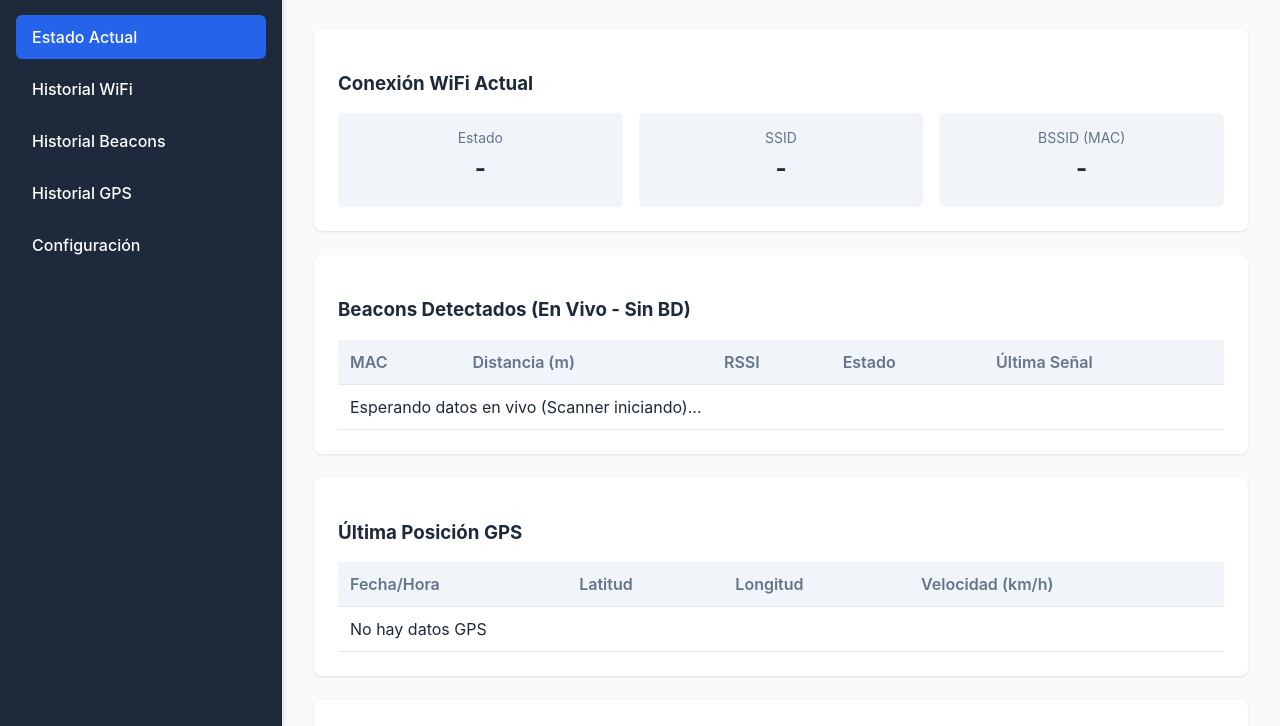
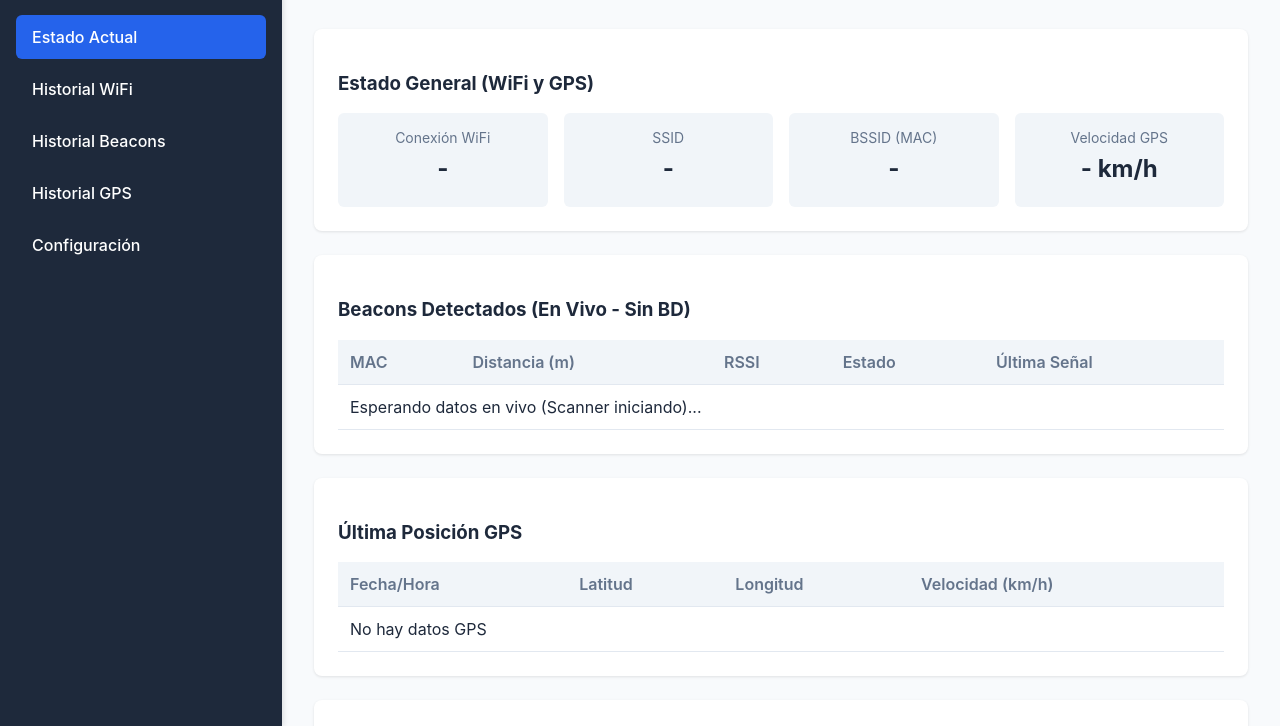
Before and after one commit to BryanLlerena/ble-scanner-node, a website: page public/index.html in a window 1280 px wide. Shown: the part 74-800 px from the top of the page. Drawn offline with nearby package versions, Linux system fonts and the light colour scheme; no server answers; grey boxes are pictures that could not be loaded.

Commit message:
add speed to top status cards

```diff
--- a/public/index.html
+++ b/public/index.html
@@ -316,10 +316,10 @@
             <!-- <div class="header"> Removed individual header </div> -->
 
             <div class="card">
-                <h3>Conexión WiFi Actual</h3>
+                <h3>Estado General (WiFi y GPS)</h3>
                 <div class="status-grid">
                     <div class="stat-card">
-                        <div class="stat-label">Estado</div>
+                        <div class="stat-label">Conexión WiFi</div>
                         <div class="stat-value" id="current-status">-</div>
                     </div>
                     <div class="stat-card">
@@ -329,6 +329,10 @@
                     <div class="stat-card">
                         <div class="stat-label">BSSID (MAC)</div>
                         <div class="stat-value" id="current-bssid">-</div>
+                    </div>
+                    <div class="stat-card">
+                        <div class="stat-label">Velocidad GPS</div>
+                        <div class="stat-value" id="current-speed">- km/h</div>
                     </div>
                 </div>
             </div>
@@ -513,6 +517,12 @@
                     gpsMap.setView([lat, lon], 17);
                     const speeedText = data.speed !== undefined ? ` | Vel: ${parseFloat(data.speed).toFixed(1)} km/h` : '';
                     document.getElementById('gpsInfo').textContent = `Lat: ${lat.toFixed(6)}, Lon: ${lon.toFixed(6)}${speeedText} | ${data.timestamp ? new Date(data.timestamp).toLocaleString() : ''}`;
+
+                    // Actualizar recuadro principal de velocidad si existe
+                    const currentSpeedEl = document.getElementById('current-speed');
+                    if (currentSpeedEl) {
+                        currentSpeedEl.textContent = data.speed !== undefined ? `${parseFloat(data.speed).toFixed(1)} km/h` : '- km/h';
+                    }
 
                     // Actualizar tabla Última Posición GPS
                     const tbodyLatest = document.getElementById('gpsLatestTableBody');
```
